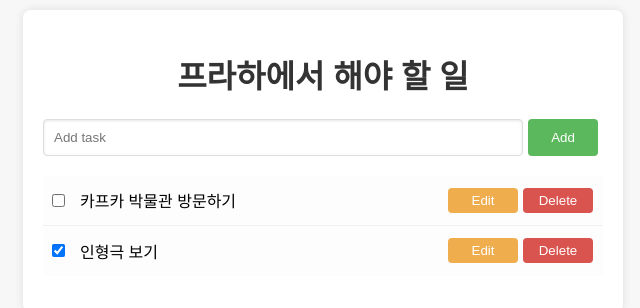
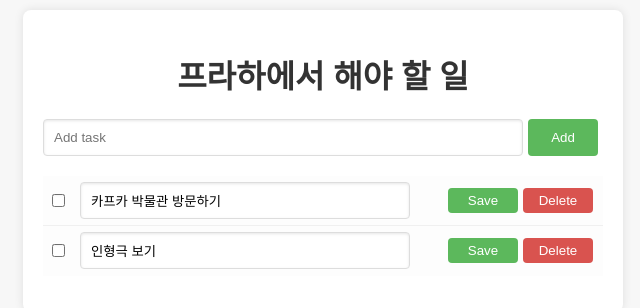
Before and after one commit to wookikiik/realworld-study, a React (Create React App) app: page / in a window 1280 px wide. Shown: the top 308 px of the page, without its empty margins (317-957 px from the left). Built offline with nearby package versions, Linux system fonts and the light colour scheme.

Commit message:
useState 사용하여 화면 상태 변경

```diff
--- a/src/components/TaskItem.js
+++ b/src/components/TaskItem.js
@@ -1,10 +1,25 @@
-export default function TaskItem({ title, completed }) {
+import { useState } from "react";
+
+export default function TaskItem({ task }) {
+  // isEditMode
+  const [isEdit, setIsEdit] = useState(true);
+
   return (
     <li>
-      <input type="checkbox" defaultChecked={completed} />
-      <span>{title}</span>
+      <input type="checkbox" defaultChecked={task.completed} />
+      {isEdit ? (
+        <input type="text" className="edit-input" defaultValue={task.title} />
+      ) : (
+        <span>{task.title}</span>
+      )}
+
       <div className="action-box">
-        <button className="btn edit-btn">edit</button>
+        {isEdit ? (
+          <button className="btn save-btn">save</button>
+        ) : (
+          <button className="btn edit-btn">edit</button>
+        )}
+
         <button className="btn delete-btn">delete</button>
       </div>
     </li>
--- a/src/components/TaskList.js
+++ b/src/components/TaskList.js
@@ -1,10 +1,11 @@
 import TaskItem from "./TaskItem";
 
-export default function TaskList() {
+export default function TaskList({ tasks }) {
   return (
     <ul data-testid="task-list" className="task-list">
-      <TaskItem title="카프카 박물관 방문하기" completed={false} />
-      <TaskItem title="인형극 보기" completed={true} />
+      {tasks.map((task, index) => (
+        <TaskItem key={task.id} task={task} />
+      ))}
     </ul>
   );
 }
--- a/src/components/TodoApp.js
+++ b/src/components/TodoApp.js
@@ -1,12 +1,28 @@
+import { useState } from "react";
 import AddTask from "./AddTask";
 import TaskList from "./TaskList";
 
 export default function TodoApp({ title }) {
+  const [tasks, setTasks] = useState(initialTasks);
+
   return (
     <div className="container">
       <h1>{title}</h1>
       <AddTask />
-      <TaskList />
+      <TaskList tasks={tasks} />
     </div>
   );
 }
+
+const initialTasks = [
+  {
+    id: "d3ce81c6-809c-4366-90f7-7ebf51a8e7d2",
+    title: "카프카 박물관 방문하기",
+    completed: false,
+  },
+  {
+    id: "098031d1-3b01-4cdd-a1c1-2f3ff1f67c3e",
+    title: "인형극 보기",
+    completed: false,
+  },
+];
```
